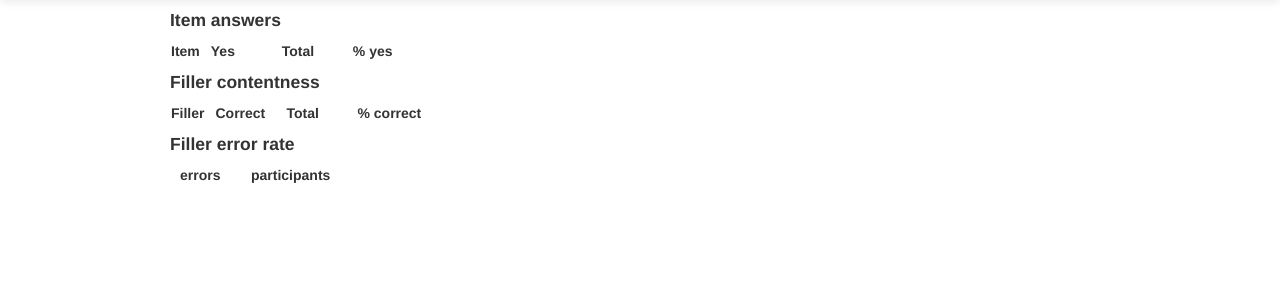
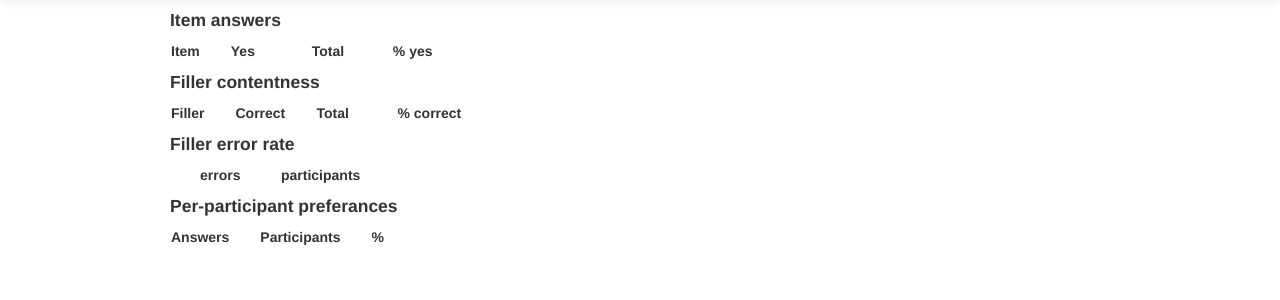
Before and after one commit to lopuhin/scalar-impl-survey, a Django app: page /result/ in a window 1280 px wide. Shown: the part 41-341 px from the top of the page. Run offline with Django 3.2, Linux system fonts and the light colour scheme; a user stored in the database is signed in; data comes from the database, SQL or seed files in the repository; data that the repository does not hold is empty; some libraries are stand-ins or nearby versions.

Commit message:
add Per-participant preferances

```diff
--- a/survey/static/css/style.css
+++ b/survey/static/css/style.css
@@ -3,7 +3,7 @@
   margin-bottom: 20px;
 }
 th.value,td.value {
-  min-width: 60px;
-  padding-left: 10px;
+  padding-left: 30px;
+  min-width: 50px;
   text-align: left;
 }
--- a/survey/templates/result.html
+++ b/survey/templates/result.html
@@ -70,4 +70,25 @@
 </table>
 
 
+<h4>Per-participant preferances</h4>
+
+<table class="result">
+  <thead>
+    <tr>
+      <th>Answers</th>
+      <th class="value">Participants</th>
+      <th class="value">%</th>
+    </tr>
+  </thead>
+  <tbody>
+    {% for answers, n, p in participants_per_item_tuple %}
+    <tr>
+      <td>{{ answers }}</td>
+      <td class="value">{{ n }}</td>
+      <td class="value">{{ p }}</td>
+    </tr>
+    {% endfor %}
+  </tbody>
+</table>
+
 {% endblock %}
--- a/survey/views.py
+++ b/survey/views.py
@@ -141,6 +141,7 @@
         filler_correctness = {}
         participants_filler_rating = defaultdict(int)
         item_answers = {}
+        per_participant_answers = defaultdict(list)
         for ri in ResultItem.objects.select_related('filler'):
             if ri.filler:
                 filler_is_correct = ri.answer == ri.filler.answer
@@ -151,18 +152,33 @@
             if ri.item and participants_filler_rating\
                     .get(ri.participant_id, 100) <= 1:
                 account(item_answers, ri.item, ri.answer)
+                per_participant_answers[ri.participant_id].append(
+                        (ri.item.image.name, ri.answer))
+        participants_per_item_tuple = defaultdict(int)
+        for answers in per_participant_answers.itervalues():
+            if len(answers) == 4:
+                answers.sort()
+                participants_per_item_tuple[tuple(answers)] += 1
         _sorted = lambda d: [(
-                k, y, c, '%.2f' % (1.0 * y / c,))
+                k, y, c, '%.3f' % (1.0 * y / c,))
             for k, (y, c) in sorted(
                 d.iteritems(), key=lambda (k, _): unicode(k))]
         filler_hist = defaultdict(int)
         for n_wrong in participants_filler_rating.itervalues():
             filler_hist[n_wrong] += 1
+        n_per_participant_items = sum(participants_per_item_tuple.itervalues())
         return render(request, self.template_name, {
             'filler_correctness': _sorted(filler_correctness),
             'item_answers': _sorted(item_answers),
             'filler_hist': sorted(filler_hist.iteritems(),
                 key=lambda (n, _): n),
+            'participants_per_item_tuple': [(
+                u', '.join(u'%s: %d' % (image, a) for image, a in answers),
+                n,
+                '%.3f' % (1.0 * n / n_per_participant_items,)
+                ) for answers, n in sorted(
+                    participants_per_item_tuple.iteritems(),
+                    key=lambda (k, _): k)],
             })
 
 
```
